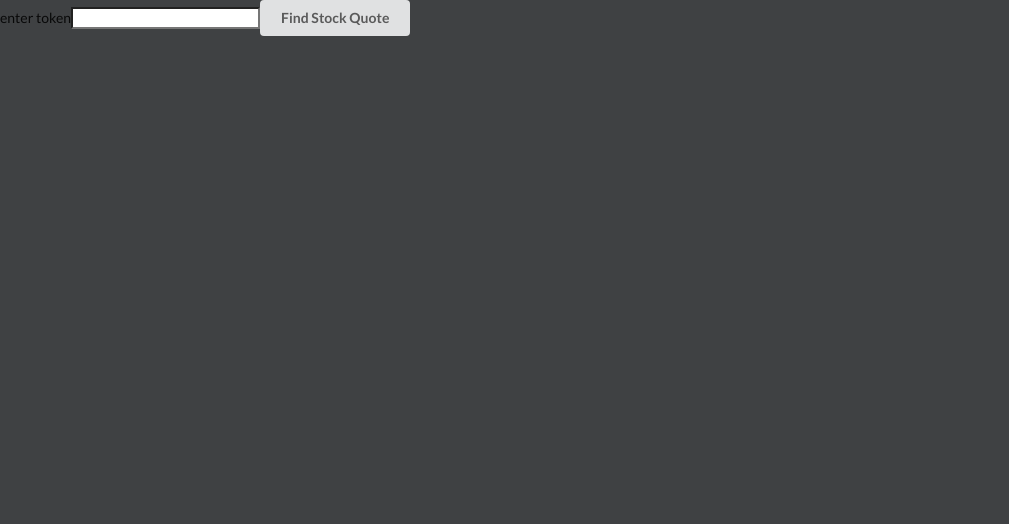
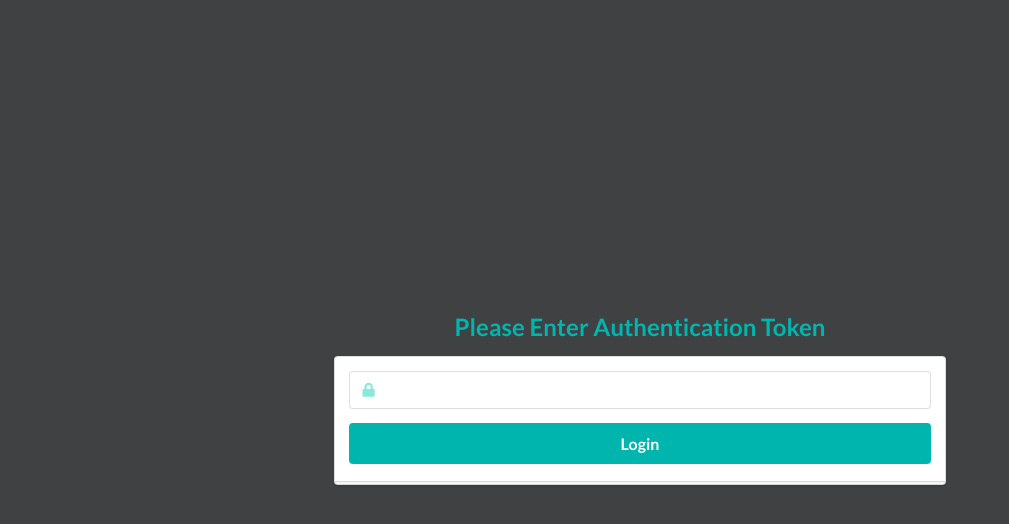
Before and after one commit to NathanWaterman/Stock-Market-React-Demo, a React (Create React App) app: page / in a window 1280 px wide. Shown: the top 524 px of the page, without its empty margins (0-1009 px from the left). Built offline with nearby package versions, Linux system fonts and the light colour scheme; no server answers.

Commit message:
updated login UI  && Auth token input

```diff
--- a/public/index.html
+++ b/public/index.html
@@ -39,9 +39,5 @@
       To begin the development, run `npm start` or `yarn start`.
       To create a production bundle, use `npm run build` or `yarn build`.
     -->
-    <script type="text/javascript">
-      // ENTER TOKEN AS STRING
-      window.ACCESS_TOKEN = '';
-    </script>
   </body>
 </html>
--- a/src/components/login/Login.js
+++ b/src/components/login/Login.js
@@ -1,53 +1,74 @@
-import React from 'react';
+import React, { Component } from 'react';
+import {
+    BrowserRouter as Router,
+    Route
+} from 'react-router-dom';
 import { stockInfo } from "../../api/marketData";
-
-import {
-BrowserRouter as Router, Route } from 'react-router-dom';
+import LoginError from "./LoginError";
 import ValidUser from "../App";
 
-class App extends React.Component {
+class Login extends Component {
 
     state = {
         login_TOKEN: '',
-        loggedin: false
+        loggedin: false,
+        isError: false,
     }
     onInputChange = async e => {
         await this.setState({ login_TOKEN: e.target.value });
+        console.log(this.state.login_TOKEN);
     };
 
-    onSearchSubmit = () => {
+    loginSubmit = () => {
+        console.log(this.state.login_TOKEN);
 
         window.ACCESS_TOKEN = this.state.login_TOKEN;
 
         stockInfo("ba", window.ACCESS_TOKEN)
             .then(res => {
-                console.log(res);
-                this.setState({ loggedin: true });
+                this.setState({
+                    loggedin: true,
+                    isError: false
+                });
             })
             .catch(err => {
+                this.setState({ isError: true });
                 console.log(err);
             });
     };
 
-    isAuth = () =>{
-        if(this.state.loggedin){
-            return <Route  component={ValidUser} />
+    removeErr = updateErr => {
+        this.setState({ isError: updateErr });
     }
-        else{
-            return <div>
-                    <label>enter token</label>
-                    <input
-                        type="text"
-                        onChange={this.onInputChange}
-                    />
-                    <button className="ui button" onClick={this.onSearchSubmit}>Find Stock Quote</button>
-                    {/* {this.state.isError ? <ErrorUI removeErr={this.removeErr} /> : ''} */}
+
+    isAuth = () => {
+        if (this.state.loggedin) {
+            return <Route component={ValidUser} />
+        }
+        else {
+            return <div className="ui middle aligned center aligned grid login-ui">
+                <div className="column">
+                    <h2 className="ui teal image header">
+                        <div className="content"> Please Enter Authentication Token</div>
+                    </h2>
+                    <div className="ui large form">
+                        <div className="ui stacked segment">
+                            <div className="field">
+                                <div className="ui left icon input">
+                                    <i className="lock icon"></i>
+                                    <input type="text" onChange={this.onInputChange} />
+                                </div>
+                            </div>
+                            <div className="ui fluid large teal submit button" onClick={this.loginSubmit}>Login</div>
+                        </div>
+                    </div>
+                    {this.state.isError ? <LoginError removeErr={this.removeErr} /> : ''}
+                </div>
             </div>
         }
     }
 
     componentDidMount() {
-        this.onSearchSubmit();
         this.isAuth();
     }
 
@@ -63,4 +84,4 @@ class App extends React.Component {
         )
     }
 }
-export default App;
+export default Login;
--- /dev/null
+++ b/src/components/login/LoginError.js
@@ -0,0 +1,21 @@
+import React, { Component } from "react";
+
+class LoginError extends Component {
+    state = { closeErr: false };
+
+    ErrClose = () => {
+        this.props.removeErr(this.state.closeErr);
+    };
+
+    render() {
+        return (
+            <div className="ui error message">
+                <i onClick={this.ErrClose} className="close icon"></i>
+                <div className="header">
+                    Please Enter the Correct Authentication Token
+                </div>
+            </div>
+        )
+    }
+}
+export default LoginError;
--- a/src/css/styles.css
+++ b/src/css/styles.css
@@ -89,6 +89,18 @@ h1 {
 }
 .ui.table {
 	color: #cecece;
+}
+/**/
+
+/* LOGIN UI */
+.login-ui{
+	height:100vh;
+	align-items:center !important;
+	width:50%;
+	margin:0 auto !important;
+}
+.login-ui button{
+	background: #13d5b0 !important;
 }
 /**/
 
```
Also changed, not shown: src/api/marketData.js (+0 -18 lines). Lines whose indentation alone changed are shown as unchanged.
